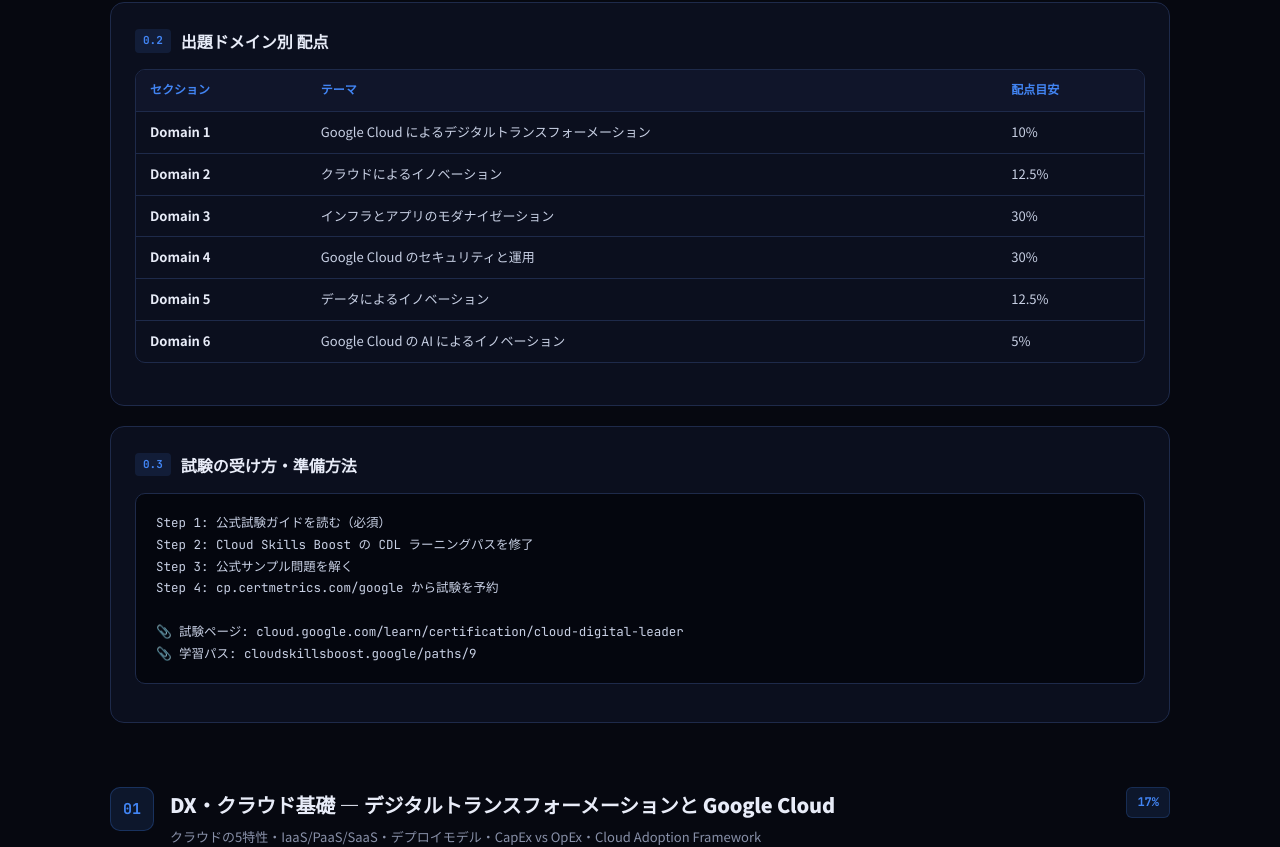
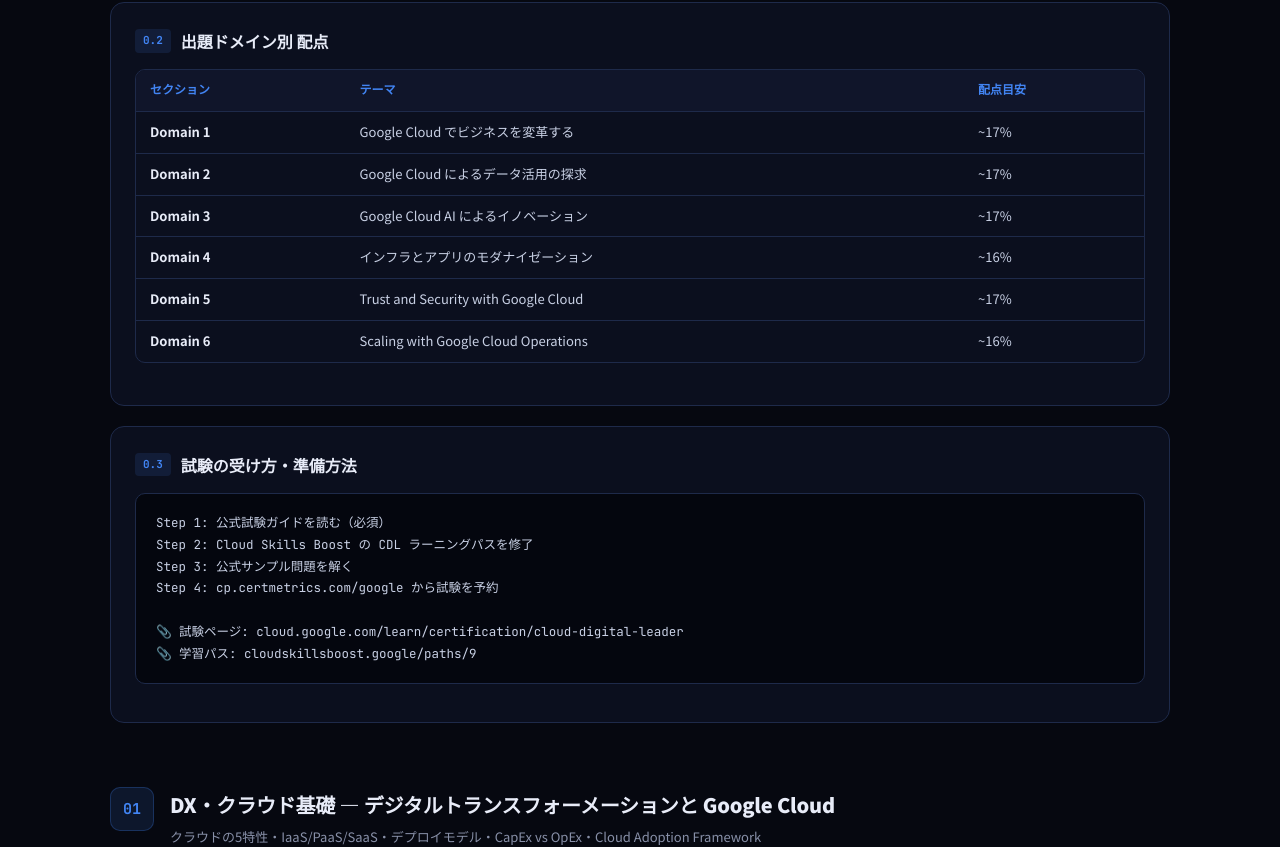
Before and after one commit to myoshi2891/Cloud-Infrastructure-Studies, a Next.js app: page /gcl/cloud-digital-leader in a window 1280 px wide. Shown: the part 987-1834 px from the top of the page. Built offline with nearby package versions, Linux system fonts and the light colour scheme.

Commit message:
refactor(cdl): update exam domains and remove outdated badges
- Update EXAM_DOMAINS in constants.ts to match latest CDL guide (Domain 1-6)
- Update domain weights to approximately 16-17% as per official documentation
- Remove hardcoded pct-badge elements from Section1-5 in page.tsx

```diff
--- a/app/gcl/cloud-digital-leader/constants.ts
+++ b/app/gcl/cloud-digital-leader/constants.ts
@@ -19,12 +19,12 @@
 };
 
 export const EXAM_DOMAINS: ExamDomain[] = [
-    { section: 'Domain 1', theme: 'Google Cloud によるデジタルトランスフォーメーション', weight: '10%' },
-    { section: 'Domain 2', theme: 'クラウドによるイノベーション', weight: '12.5%' },
-    { section: 'Domain 3', theme: 'インフラとアプリのモダナイゼーション', weight: '30%' },
-    { section: 'Domain 4', theme: 'Google Cloud のセキュリティと運用', weight: '30%' },
-    { section: 'Domain 5', theme: 'データによるイノベーション', weight: '12.5%' },
-    { section: 'Domain 6', theme: 'Google Cloud の AI によるイノベーション', weight: '5%' },
+    { section: 'Domain 1', theme: 'Google Cloud でビジネスを変革する', weight: '~17%' },
+    { section: 'Domain 2', theme: 'Google Cloud によるデータ活用の探求', weight: '~17%' },
+    { section: 'Domain 3', theme: 'Google Cloud AI によるイノベーション', weight: '~17%' },
+    { section: 'Domain 4', theme: 'インフラとアプリのモダナイゼーション', weight: '~16%' },
+    { section: 'Domain 5', theme: 'Trust and Security with Google Cloud', weight: '~17%' },
+    { section: 'Domain 6', theme: 'Scaling with Google Cloud Operations', weight: '~16%' },
 ];
 
 export type NistCharacteristic = {
--- a/app/gcl/cloud-digital-leader/page.tsx
+++ b/app/gcl/cloud-digital-leader/page.tsx
@@ -119,7 +119,6 @@
                     <h2>DX・クラウド基礎 — デジタルトランスフォーメーションと Google Cloud</h2>
                     <p>クラウドの5特性・IaaS/PaaS/SaaS・デプロイモデル・CapEx vs OpEx・Cloud Adoption Framework</p>
                 </div>
-                <div className="pct-badge pb1">17%</div>
             </div>
 
             {/* 1.1 NIST 5特性 */}
@@ -382,7 +381,6 @@
                     <h2>データとイノベーション — クラウドによるイノベーション</h2>
                     <p>データ価値・データ型・DB選択・BigQuery・分析パイプライン・Cloud Storage</p>
                 </div>
-                <div className="pct-badge pb2">16%</div>
             </div>
 
             {/* 2.1 データの価値とビジネス活用 */}
@@ -573,7 +571,6 @@
                     <h2>インフラとモダナイゼーション — インフラとアプリのモダナイゼーション</h2>
                     <p>移行戦略6R・Compute Engine・GKE・Cloud Run・ネットワーク・GKE Enterprise・Apigee</p>
                 </div>
-                <div className="pct-badge pb3">17%</div>
             </div>
 
             {/* 3.1 移行戦略 6R */}
@@ -862,7 +859,6 @@
                     <h2>セキュリティと運用 — Google Cloud のセキュリティと運用</h2>
                     <p>共有責任モデル・Shared Fate・BeyondCorp・IAM・セキュリティサービス・コンプライアンス・費用管理</p>
                 </div>
-                <div className="pct-badge pb4">17%</div>
             </div>
 
             {/* 4.0 セキュリティ多層構造 SVG */}
@@ -1211,7 +1207,6 @@
                     <h2>AI/ML — Google Cloud の AI によるイノベーション</h2>
                     <p>AI 原則・Vertex AI・生成 AI・Gemini・RAG</p>
                 </div>
-                <div className="pct-badge pb5">5%</div>
             </div>
 
             <div className="tcard">
```
